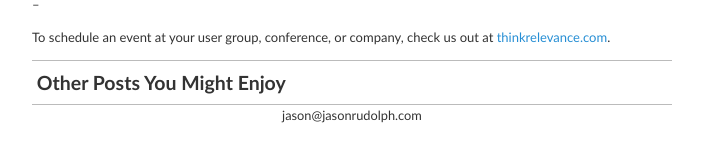
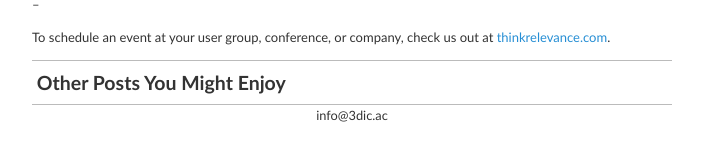
Before and after one commit to 3DIC/3dic.github.io, a Jekyll site: the page built from blog/testing-anti-patterns-how-to-fail-with-100-test-coverage.md, in a window 1280 px wide. Shown: the part 1098-1264 px from the top of the page, without its empty margins (288-991 px from the left). Built offline with Jekyll 4.4.1, drawn with Linux system fonts in a browser that asks for light colours; nearby versions of some CDN libraries; some web fonts are replaced; comment, search, counter and statistics services are not loaded.

Commit message:
no message

```diff
--- a/_layouts/base.html
+++ b/_layouts/base.html
@@ -30,7 +30,7 @@
       <div id="push"></div>
     </div>
     <div id="footer">
-      <p id="contact-info"><a class="core-nav" href="mailto:jason@jasonrudolph.com">jason@jasonrudolph.com</a></p>
+      <p id="contact-info"><a class="core-nav" href="mailto:info@3dic.ac">info@3dic.ac</a></p>
       <p id="copyright">
         <a class="core-nav icon-cc" rel="license" title="Some Rights Reserved — Creative Commons License" href="https://github.com/jasonrudolph/jasonrudolph.com/blob/master/README.markdown#license"></a>
       </p>
--- a/_layouts/default.html
+++ b/_layouts/default.html
@@ -5,10 +5,10 @@
 <div id="header">
   <ul>
     <li>
-      <a class="core-nav icon-quill-2" href="/blog" title="Jason Rudolph - Blog"></a>
+      <a class="core-nav icon-quill-2" href="/news" title="3DIC News"></a>
     </li>
     <li>
-      <a class="core-nav icon-feed" href="http://feeds.feedburner.com/jasonrudolph" title="Jason Rudolph - Atom/RSS Feed"></a>
+      <a class="core-nav icon-feed" href="/standards" title="3DIC Standards"></a>
     </li>
     <li>
       <a class="core-nav icon-twitter" href="http://twitter.com/jasonrudolph" title="Jason Rudolph - jasonrudolph on Twitter"></a>
--- a/_layouts/post.html
+++ b/_layouts/post.html
@@ -1,6 +1,6 @@
 ---
 layout: default
-post_title_label: " [jasonrudolph.com]"
+post_title_label: " [3DIC]"
 ---
 <div id="post">
   <h1><a href="{{ page.url }}" title="{{ page.title | xml_escape }}{{ page.post_title_label }}">{{page.title}}</a></h1>
```
Also changed, not shown: 404.md (+4 -4 lines).
